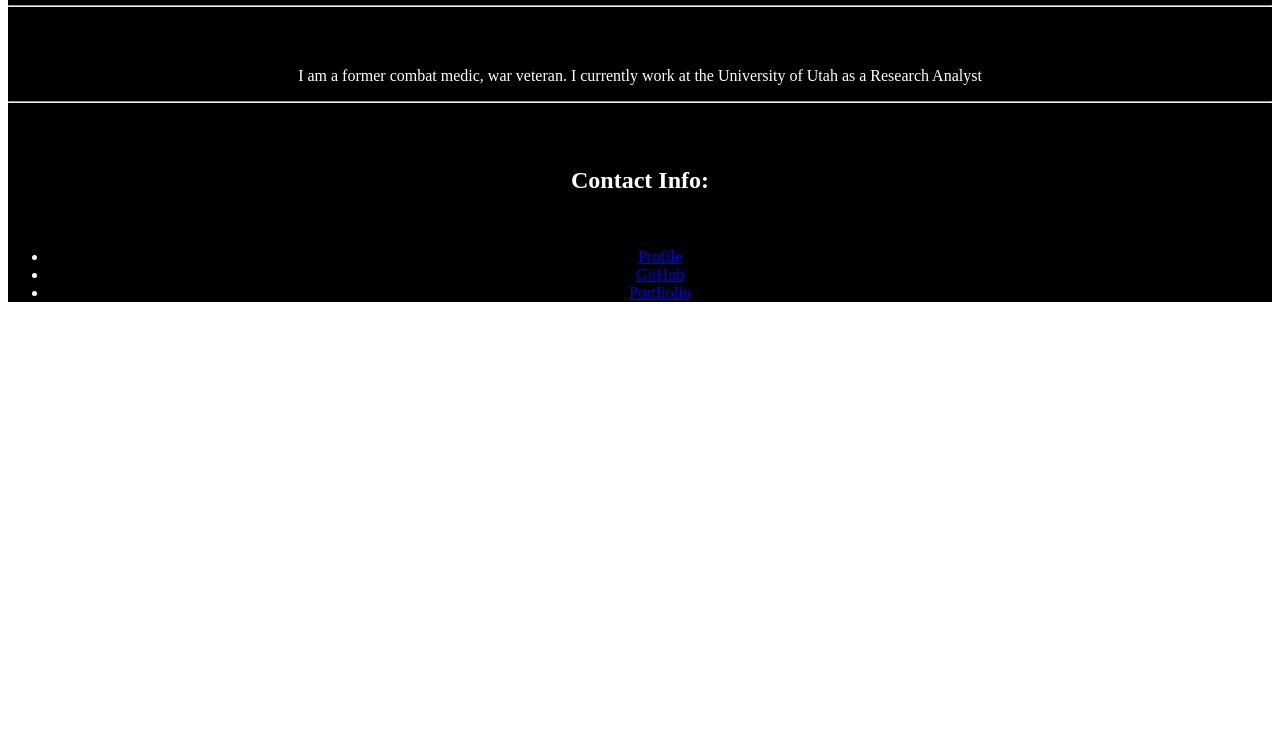
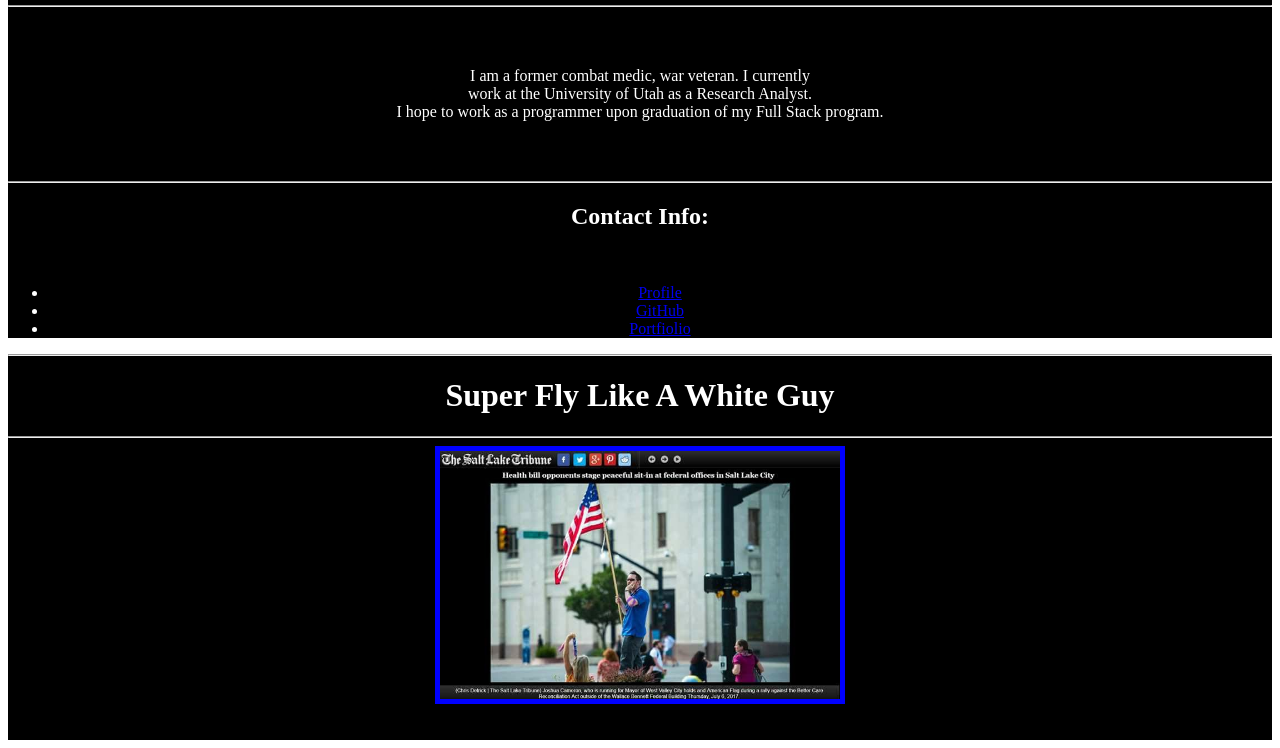
Before and after one commit to jmcam80/Portfolio, a plain HTML site: page Student_bio.html in a window 1280 px wide. Shown: the part 490-1238 px from the top of the page. Before the commit the page ends 808 px from the top, so only its background shows below. Drawn offline with Linux system fonts and the light colour scheme.

Commit message:
updated another picture

```diff
--- a/Student_bio.html
+++ b/Student_bio.html
@@ -6,12 +6,14 @@
     <meta http-equiv="X-UA-Compatible" content="ie=edge">
     <title>Document</title>
     <style>
+        /*Changes the background color of the page to black
+        the font color to white and aligns text to center*/
     div {
         background-color: black;
         color:white;
         text-align:center
     }
-
+    /*changes size of picture, a blue border and centers photo*/
     .joker{
         width: 400px;
         border: 5px solid blue;
@@ -29,22 +31,36 @@
     <hr>
     <h2>Joshua Cameron</h2>
     <br><br>
-    <img class="joker"  src="joker.jpg">
+    <img class="joker"  src="joker.jpg" alt="Joker punching superman">
 <hr>
     <br><br>
-    <p>I am a former combat medic, war veteran. I currently
-        work at the University of Utah as a Research Analyst
+    <p>I am a former combat medic, war veteran. I currently <br>
+        work at the University of Utah as a Research Analyst. <br>
+        I hope to work as a programmer upon graduation of my
+        Full Stack program.
     </p>
+
+    <br><br>
     <hr>
-    <br><br>
     <h2>Contact Info:</h2>
 
     <br>
+    <!-- Basic info for my profile-->
     <ul>
     <li><a href="http://www.google.com">Profile</a></li>
     <li><a href="http://www.github.com">GitHub</a> </li>
     <li><a href="http://www.youtube.com">Portfiolio</a> </li>
     </ul>
 </div>
+
+<div class="sideDiv">
+    <hr>
+    <h1>Super Fly Like A White Guy</h1>
+
+    <hr>
+    <img class="joker" src="WFB_HC_Flag.jpg">
+    <br><br>
+
+</div>
 </body>
 </html>
```
Also changed, not shown: WFB_HC_Flag.jpg (added).
